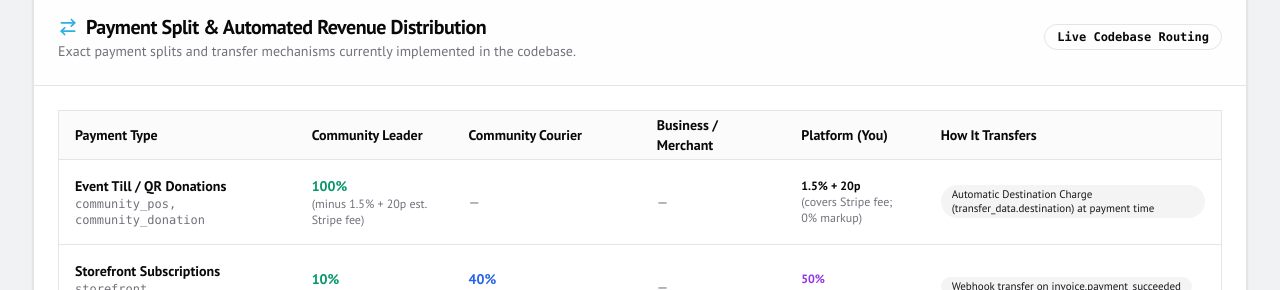
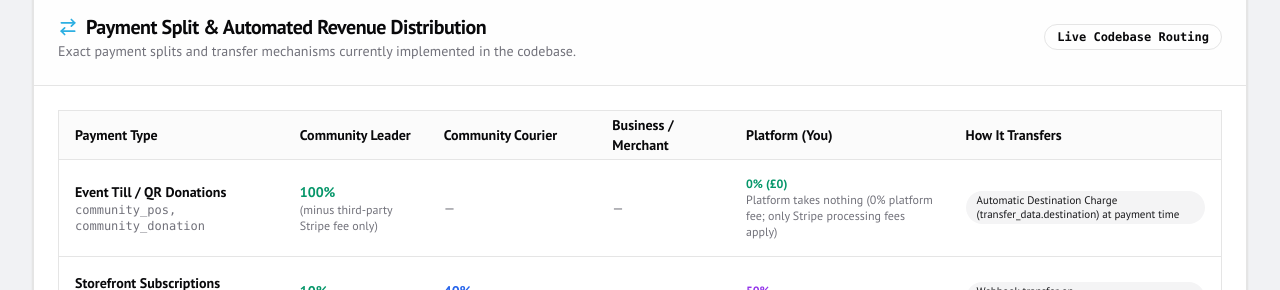
Before and after one commit to Allthejam/CommunityHubAdmin, a Next.js app: page /admin/pricing in a window 1280 px wide. Shown: the part 867-1157 px from the top of the page. Built offline with nearby package versions, Linux system fonts and the light colour scheme; no server answers; the database is empty.

Commit message:
Clarify Event Till / QR Donations platform cut is 0% with only direct Stripe fees charged

```diff
--- a/src/app/admin/pricing/page.tsx
+++ b/src/app/admin/pricing/page.tsx
@@ -496,13 +496,13 @@ export default function AdminPricingPage() {
                                     </TableCell>
                                     <TableCell className="text-emerald-600 dark:text-emerald-400 font-semibold">
                                         100%
-                                        <span className="text-xs font-normal text-muted-foreground block">(minus 1.5% + 20p est. Stripe fee)</span>
+                                        <span className="text-xs font-normal text-muted-foreground block">(minus third-party Stripe fee only)</span>
                                     </TableCell>
                                     <TableCell className="text-muted-foreground">—</TableCell>
                                     <TableCell className="text-muted-foreground">—</TableCell>
                                     <TableCell className="text-xs">
-                                        <span className="font-semibold text-foreground">1.5% + 20p</span>
-                                        <span className="text-muted-foreground block">(covers Stripe fee; 0% markup)</span>
+                                        <span className="font-bold text-emerald-600 dark:text-emerald-400">0% (£0)</span>
+                                        <span className="text-muted-foreground block font-medium">Platform takes nothing (0% platform fee; only Stripe processing fees apply)</span>
                                     </TableCell>
                                     <TableCell className="text-xs">
                                         <Badge variant="secondary" className="font-normal text-[11px] leading-tight text-left">
```
